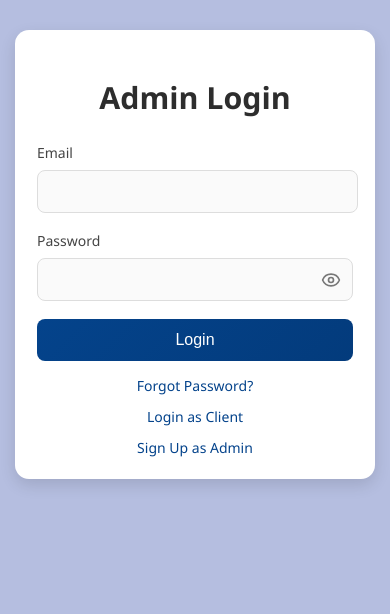
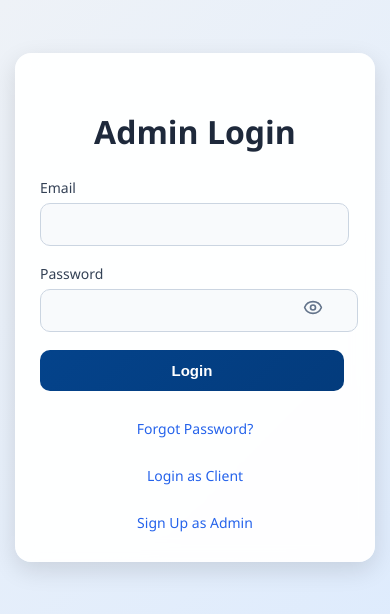
Before and after one commit to jogiyamegha/Accounting_system, a React (Create React App) app in the folder frontend/: page /admin/login in a window 390 px wide. Shown: the top 614 px of the page. Built offline with nearby package versions, Linux system fonts and the light colour scheme; what @react-pdf/renderer would draw is missing.

Commit message:
changes in sidebar & login page css

```diff
--- a/frontend/src/components/Sidebar.js
+++ b/frontend/src/components/Sidebar.js
@@ -19,6 +19,7 @@ import {
     faBars,
     faTasks,
     faTimes,
+    faCog,
 } from "@fortawesome/free-solid-svg-icons";
 
 import styles from "../styles/sidebar.module.css";
@@ -112,9 +113,9 @@ export default function Sidebar() {
                     <img src={logo} alt="Logo" className={styles.logoSvg} />
                 </div>
 
-                <div className={styles.sidebarHeader}>
+                {/* <div className={styles.sidebarHeader}>
                     <h2>Admin Panel</h2>
-                </div>
+                </div> */}
 
                 <nav className={styles.sidebarNav}>
                     <ul>
@@ -174,6 +175,13 @@ export default function Sidebar() {
                                 <FontAwesomeIcon icon={faPenSquare} /> CMS Management
                             </a>
                         </li>
+
+                        <li>
+                            <a href="/settings">
+                                <FontAwesomeIcon icon={faCog} /> Settings
+                            </a>
+                        </li>
+
                         <li className={styles.logout}>
                             <button onClick={handleLogout}>
                                 <FontAwesomeIcon icon={faSignOutAlt} /> Logout
--- a/frontend/src/components/auth/Login.js
+++ b/frontend/src/components/auth/Login.js
@@ -66,7 +66,11 @@ function Login() {
 
    return (
   <div className={styles.loginContainer}>
-            <h2>{isAdmin ? "Admin Login" : "Client Login"}</h2>
+    {/* Left: Form Section */}
+    <div className={styles.formSection}>
+        <div className={styles.formCard}>
+
+      <h2 className={styles.formTitle}>{isAdmin ? "Admin Login" : "Client Login"}</h2>
       <form onSubmit={submitHandler} className={styles.loginForm}>
         <div className={styles.formGroup}>
           <label htmlFor="email">Email</label>
@@ -82,7 +86,6 @@ function Login() {
               ref={passwordInputRef}
               required
             />
-
             <span
               className={styles.eyeIcon}
               onClick={() => setShowPassword((prev) => !prev)}
@@ -124,7 +127,13 @@ function Login() {
         )}
       </form>
       </div>
+    </div>
+
+    {/* Right: Image Section */}
+    <div className={styles.imageSection}></div>
+  </div>
 );
+
 }
 
 export default Login;
--- a/frontend/src/styles/login.module.css
+++ b/frontend/src/styles/login.module.css
@@ -1,108 +1,109 @@
-/* Container */
+/* === Container === */
 .loginContainer {
-  max-width: 420px;
-  margin: 60px auto;
-  padding: 30px 35px;
-  background: #ffffff;
-  border-radius: 14px;
-  box-shadow: 0px 6px 16px rgba(0, 0, 0, 0.12);
+  display: flex;
+  height: 100vh;
+  width: 100%;
+  background: linear-gradient(135deg, #eef2f7, #dbeafe); /* soft gradient */
   font-family: "Segoe UI", Tahoma, Geneva, Verdana, sans-serif;
-  animation: fadeIn 0.5s ease-in-out;
+  animation: fadeIn 0.6s ease-in-out;
 }
 
-/* Fade in animation */
-@keyframes fadeIn {
-  from {
-    opacity: 0;
-    transform: translateY(-10px);
-  }
-  to {
-    opacity: 1;
-    transform: translateY(0);
-  }
+/* === Left: Form Section === */
+.formSection {
+  flex: 0.7;
+  display: flex;
+  flex-direction: column;
+  justify-content: center;
+  align-items: center;
+  padding: 40px;
 }
 
-/* Title */
-.loginContainer h2 {
+.formCard {
+  width: 100%;
+  max-width: 420px;
+  padding: 40px 35px;
+  background: rgba(255, 255, 255, 0.95);
+  border-radius: 16px;
+  box-shadow: 0px 8px 24px rgba(0, 0, 0, 0.12);
+  backdrop-filter: blur(10px);
+  animation: slideUp 0.6s ease;
+}
+
+.formCard .formTitle {
   text-align: center;
-  color: #2d2d2d;
+  color: #1e293b; /* slate-800 */
   margin-bottom: 25px;
-  font-size: 1.9rem;
+  font-size: 2rem;
   font-weight: 600;
 }
 
-/* Form */
+/* === Form === */
 .loginForm {
   display: flex;
   flex-direction: column;
-}
-
-/* Form groups */
-.formGroup {
-  margin-bottom: 18px;
+  gap: 18px;
 }
 
 .formGroup label {
+  font-size: 14px;
+  color: #334155; /* slate-700 */
+  font-weight: 500;
+  margin-bottom: 6px;
   display: block;
-  margin-bottom: 8px;
-  font-size: 14px;
-  color: #444;
-  font-weight: 500;
 }
 
-/* Input styles */
 .formGroup input {
-  width: 92%;
+  width: 90%;
   padding: 12px 14px;
-  border: 1px solid #ddd;
-  border-radius: 8px;
+  border: 1px solid #cbd5e1; /* slate-300 */
+  border-radius: 10px;
   font-size: 15px;
+  background: #f8fafc; /* slate-50 */
   transition: all 0.3s ease;
-  background: #fafafa;
 }
 
 .formGroup input:focus {
-  border-color: #04438b;
+  border-color: #2563eb; /* blue-600 */
   outline: none;
-  box-shadow: 0px 0px 6px rgba(9, 2, 141, 0.3);
+  box-shadow: 0px 0px 6px rgba(37, 99, 235, 0.3);
   background: #fff;
 }
 
-/* Password input wrapper */
+/* Password wrapper */
 .passwordInputWrapper {
   position: relative;
-  display: flex;
-  align-items: center;
+  width: 92%;
+
 }
 
 .passwordInputWrapper input {
-  width: 100%;
   padding-right: 45px;
 }
 
 .eyeIcon {
   position: absolute;
-  right: 12px;
+  right: 2px;
+  top: 50%;
+  transform: translateY(-50%);
   cursor: pointer;
-  color: #777;
-  display: flex;
-  align-items: center;
+  color: #64748b; /* slate-500 */
   transition: color 0.3s ease;
 }
 
 .eyeIcon:hover {
-  color: #333;
+  color: #1e293b;
 }
 
-/* Login button */
+/* === Buttons === */
 .loginButton {
+  width: 98%;
   padding: 12px;
   background: linear-gradient(135deg, #04438b, #033b7c);
   color: white;
   border: none;
-  border-radius: 8px;
+  border-radius: 10px;
   font-size: 16px;
-  font-weight: 500;
+  font-weight: 600;
   cursor: pointer;
   transition: all 0.3s ease;
 }
@@ -110,46 +111,80 @@
 .loginButton:hover {
   background: linear-gradient(135deg, #013066, #062f5f);
   transform: translateY(-2px);
+  box-shadow: 0px 4px 12px rgba(29, 78, 216, 0.35);
 }
 
-/* Forgot password */
-.forgotLink {
+/* Links */
+.forgotLink,
+.clientLink,
+.adminLink {
+  text-align: center;
   display: block;
-  margin-top: 15px;
-  text-align: center;
   font-size: 14px;
-  color: #04438b;
+  margin-top: 10px;
   text-decoration: none;
+  color: #2563eb;
+  font-weight: 500;
   transition: color 0.3s ease;
 }
 
-.forgotLink:hover {
-  color: #013066;
+.forgotLink:hover,
+.clientLink:hover,
+.adminLink:hover {
+  color: #1e3a8a;
   text-decoration: underline;
 }
 
-/* Switch login links */
-.clientLink,
-.adminLink {
-  display: block;
-  text-align: center;
-  margin-top: 12px;
-  color: #04438b;
-  font-size: 14px;
-  text-decoration: none;
-  transition: color 0.3s ease;
+/* === Right: Image Section === */
+.imageSection {
+  flex: 1.2;
+  background: url("../assets/card1.png") no-repeat center center;
+  background-size: cover;
 }
 
-.clientLink:hover,
-.adminLink:hover {
-  color: #013066;
-  text-decoration: underline;
+/* === Animations === */
+@keyframes fadeIn {
+  from {
+    opacity: 0;
+  }
+  to {
+    opacity: 1;
+  }
 }
 
-/* Responsive */
-@media (max-width: 500px) {
-  .loginContainer {
-    margin: 30px 15px;
-    padding: 22px;
+@keyframes slideUp {
+  from {
+    transform: translateY(30px);
+    opacity: 0;
+  }
+  to {
+    transform: translateY(0);
+    opacity: 1;
   }
 }
+
+/* === Responsive === */
+@media (max-width: 992px) {
+  .loginContainer {
+    flex-direction: column;
+  }
+  .imageSection {
+    height: 280px;
+    background-size: contain;
+  }
+}
+
+@media (max-width: 600px) {
+  .imageSection {
+    display: none; /* hide image on small mobile */
+  }
+  .formCard {
+    padding: 30px 25px;
+  }
+  .formCard h2 {
+    font-size: 1.6rem;
+  }
+  .loginButton {
+    font-size: 15px;
+  }
+}
--- a/frontend/src/styles/sidebar.module.css
+++ b/frontend/src/styles/sidebar.module.css
@@ -1,7 +1,8 @@
 /* Sidebar wrapper */
 .sidebar {
   width: 280px; /* wider */
-  background-color: #1e293b; /* dark slate */
+  /* background-color: #1e293b;  */
+  background-color: #131c64;
   color: #fff;
   display: flex;
   flex-direction: column;
@@ -38,7 +39,8 @@
 /* Header title */
 .sidebarHeader {
   padding: 10px;
-  background-color: #192646;
+  /* background-color: #192646; */
+  background-color: #1e293b;
   text-align: center;
 }
 
@@ -62,7 +64,7 @@
 }
 
 .sidebarNav li {
-  margin-bottom: 12px;
+  margin-bottom: 10px;
 }
 
 .sidebarNav a {
@@ -73,12 +75,18 @@
   color: #cbd5e1;
   text-decoration: none;
   font-size: 15px;
+  font-weight: 600;
   transition: background 0.3s, color 0.3s;
+  box-sizing: border-box;
+  border-radius: 10px;
+  border: 2px solid transparent;
 }
 
 .sidebarNav a:hover {
-  background-color: #334155;
+  /* background-color: #fff; */
+  border-color: #fff;
   color: #fff;
+
 }
 
 /* Logout button */
@@ -161,10 +169,16 @@
   font-size: 15px;
   transition: background 0.3s, color 0.3s;
   cursor: pointer;
+
+  box-sizing: border-box;
+  border-radius: 10px;
+  border: 2px solid transparent;
 }
 
 .sidebarLinkContent:hover {
-  background-color: #334155;
+  /* background-color: #334155;
+  color: #fff; */
+  border-color: #fff;
   color: #fff;
 }
 
@@ -174,7 +188,7 @@
   top: 0;
   left: 100%; /* Positions the dropdown to the right of the parent li */
   min-width: 200px;
-  background-color: #1e293b; /* Matches the sidebar background */
+  background-color: #263182; /* Matches the sidebar background */
   list-style: none;
   padding: 10px 0;
   margin: 0;
```
Also changed, not shown: frontend/src/assets/card1.png (added). Lines whose indentation alone changed are shown as unchanged.
